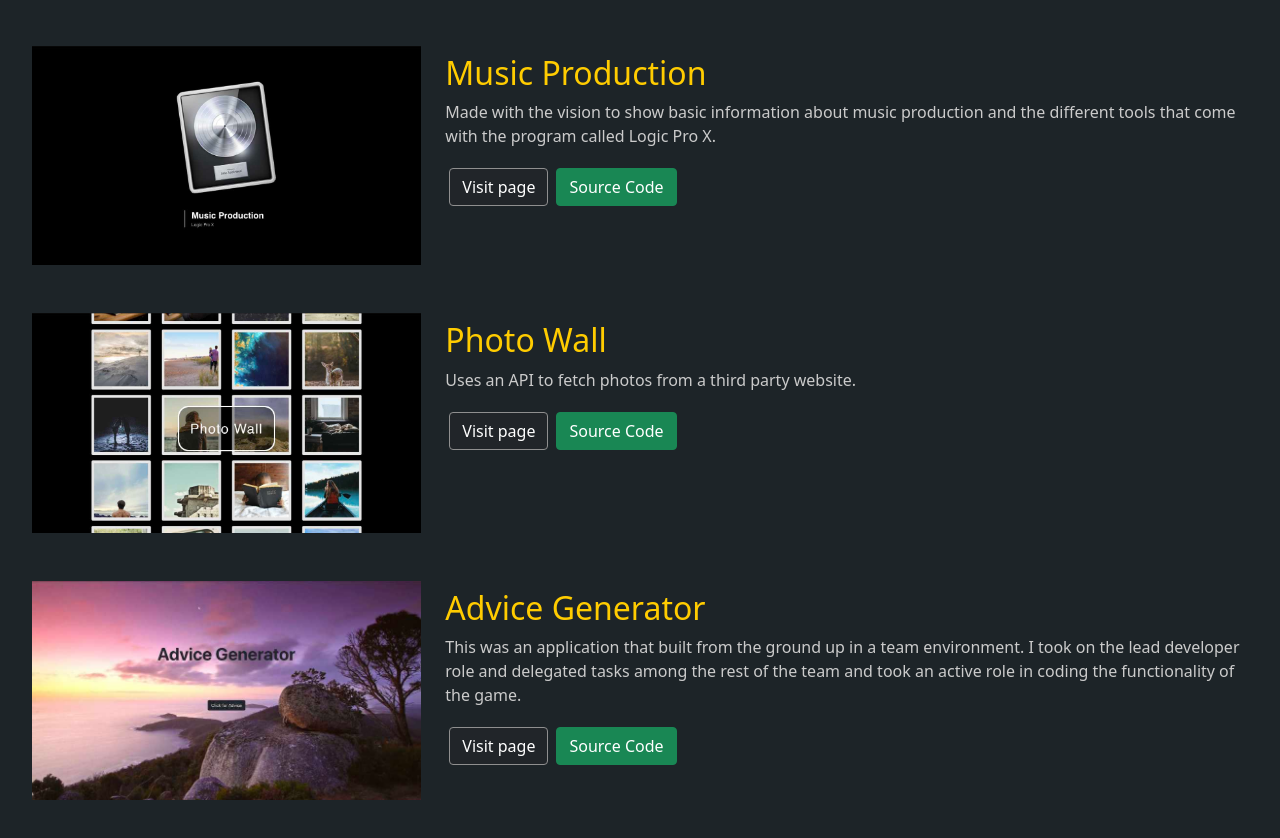
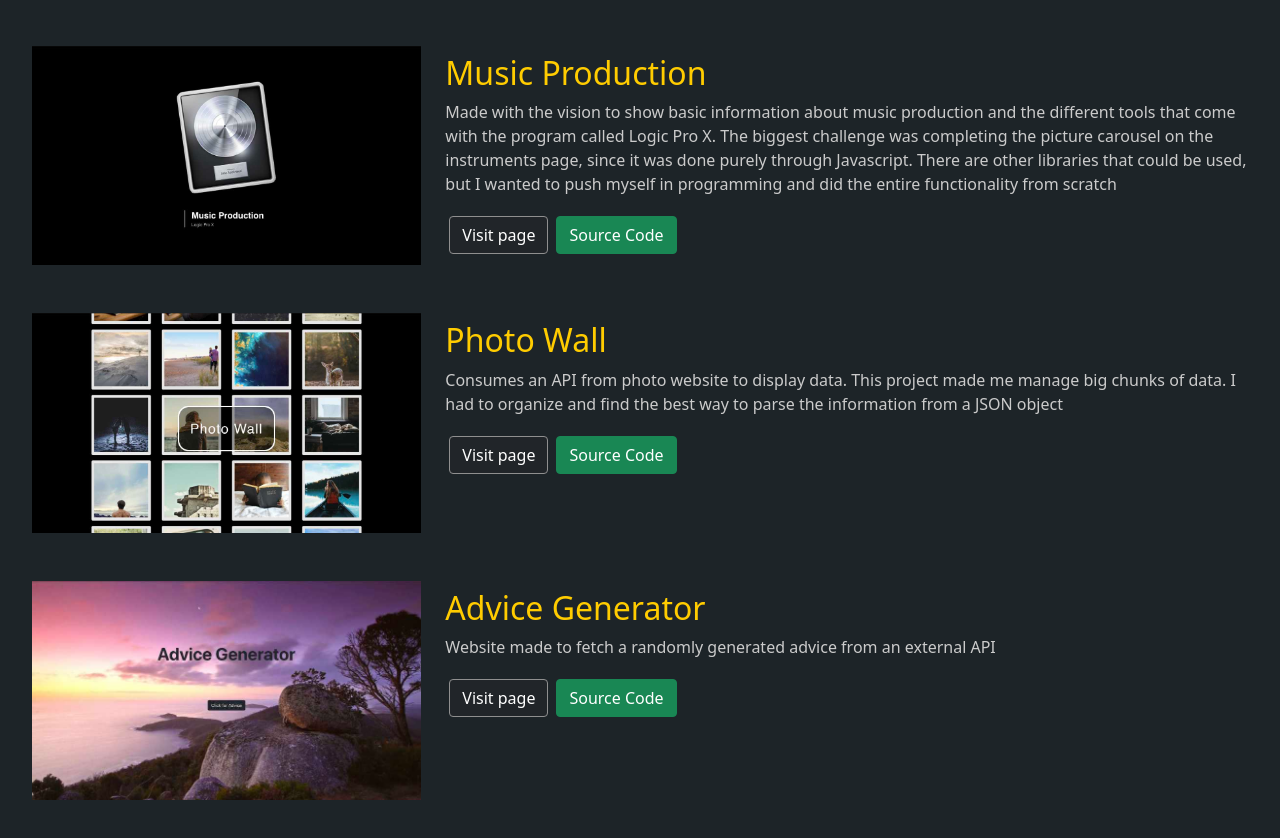
Before and after one commit to jobindnl/portfolio, a React (Create React App) app: page / in a window 1280 px wide. Shown: the part 1795-2633 px from the top of the page. Built offline with nearby package versions, Linux system fonts and the light colour scheme.

Commit message:
updated descriptions of projects

```diff
--- a/src/App.js
+++ b/src/App.js
@@ -26,10 +26,10 @@ function App() {
     }, 2000)
   }, [])
   return (
-    loading
-      ?
-      <SyncLoader className='loader' color={'#ffcc00'} size={'2rem'} margin={4} />
-      :
+    // loading
+    //   ?
+    //   <SyncLoader className='loader' color={'#ffcc00'} size={'2rem'} margin={4} />
+    //   :
     <div>
       <Navigation />
       {/* Home component */}
@@ -56,7 +56,7 @@ function App() {
           img={connect4}
           sourceCode='https://github.com/jobindnl/connect4'
           link='https://jobindnl.github.io/connect4/'
-          desc='This was an application that built from the ground up
+          desc='This was an application built
                 in a team environment. I took on the lead developer role and delegated tasks among
                 the rest of the team and took an active role in coding the functionality of the
                 game. This project took a lot of planning and coordination, however we were able to
@@ -70,24 +70,26 @@ function App() {
           link='https://jobindnl.github.io/MusicProduction/'
           desc='Made with the vision to show basic information
                 about music production and the different tools that come with the program called
-                Logic Pro X.'
+                Logic Pro X. The biggest challenge was completing the picture carousel on the
+                instruments page, since it was done purely through Javascript. There are other
+                libraries that could be used, but I wanted to push myself in programming and did
+                the entire functionality from scratch'
         />
         <Project
           title='Photo Wall'
           img={photoWall}
           sourceCode='https://github.com/jobindnl/photoWall'
           link='https://jobindnl.github.io/photoWall/'
-          desc='Uses an API to fetch photos from a third party website.'
+          desc='Consumes an API from photo website to display data. This project made me manage
+          big chunks of data. I had to organize and find the best way to parse the information from
+          a JSON object'
         />
         <Project
           title='Advice Generator'
           img={adviceGenerator}
           sourceCode='https://github.com/jobindnl/advice-api'
           link='https://jobindnl.github.io/advice-api/'
-          desc='This was an application that built from the ground up
-                in a team environment. I took on the lead developer role and delegated tasks among
-                the rest of the team and took an active role in coding the functionality of the
-                game.'
+          desc='Website made to fetch a randomly generated advice from an external API'
         />
       </div>
       <div className="contact_container">
```
